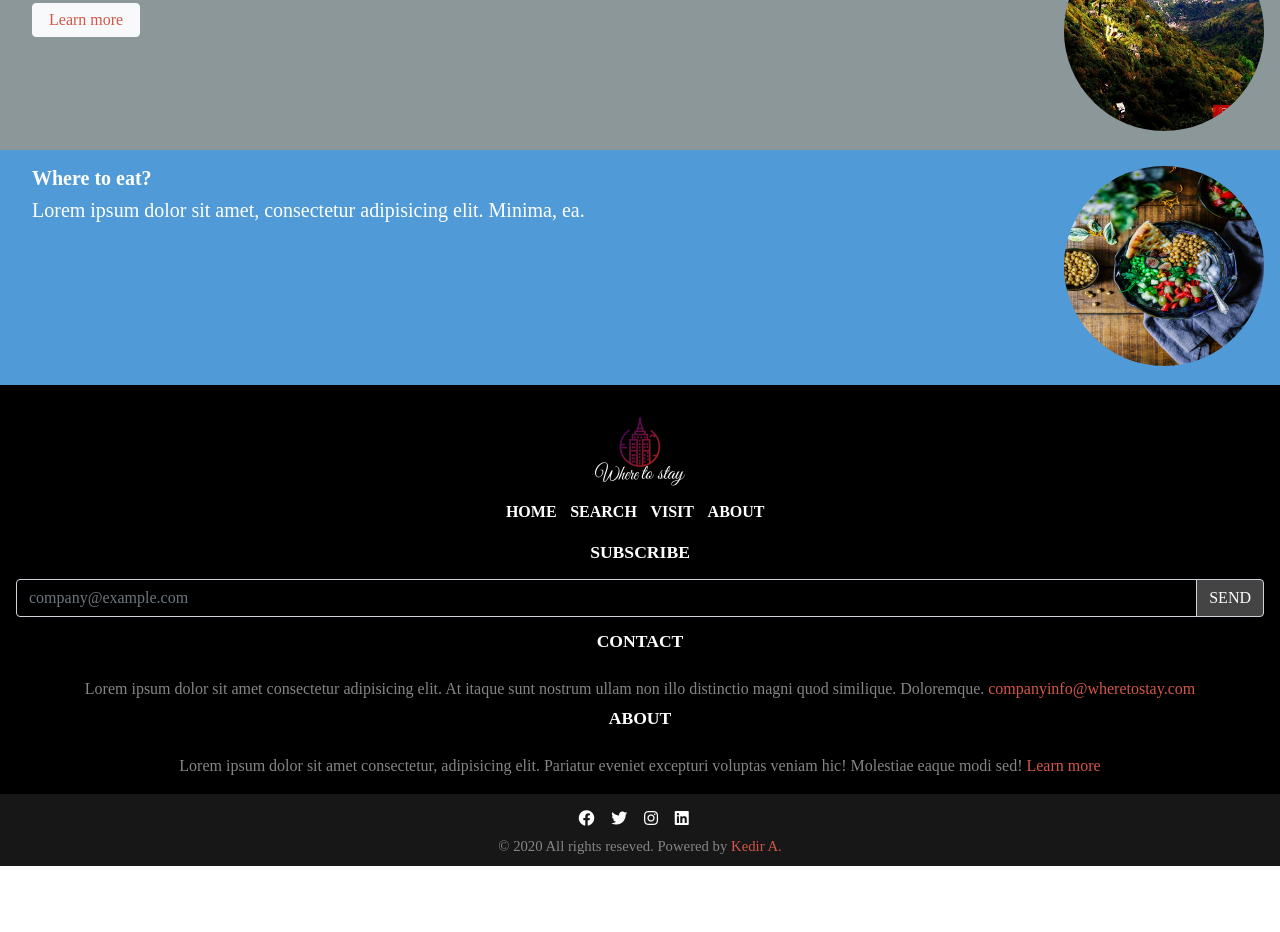
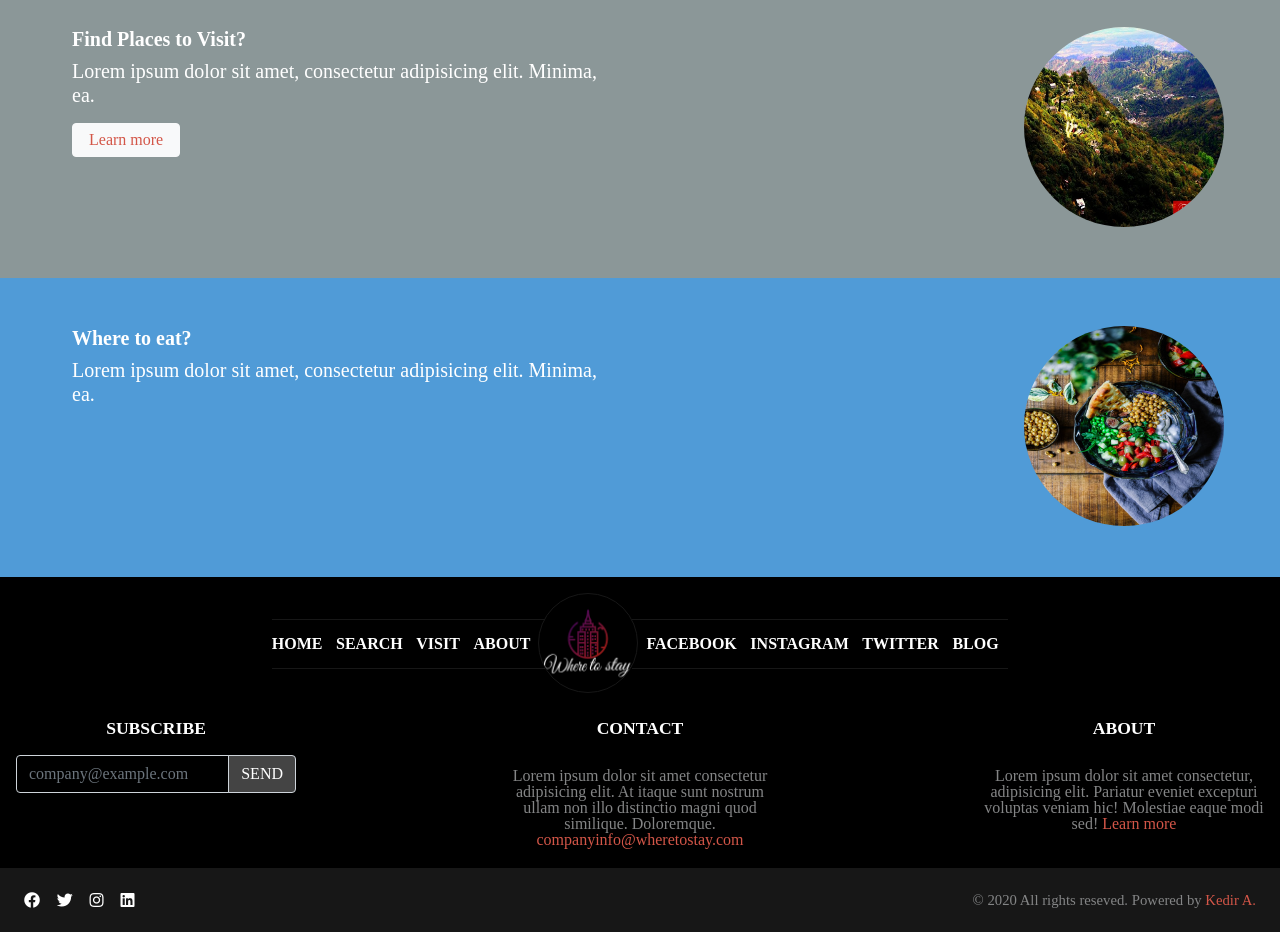
Before and after one commit to keddo/HTMLCapstoneProject, a website: page index.html in a window 1280 px wide. Shown: the part 1491-2423 px from the top of the page. Before the commit the page ends 2357 px from the top, so only its background shows below. Drawn offline with nearby package versions, Linux system fonts and the light colour scheme.

Commit message:
Add footer css layout

```diff
--- a/assets/css/sass/includes/_footer.scss
+++ b/assets/css/sass/includes/_footer.scss
@@ -59,3 +59,59 @@ footer p {
     color: #fff;
     text-transform: uppercase;
 }
+
+@media (min-width: 1024px) {
+    footer .upper {
+        display: flex;
+        justify-content: center;
+        align-items: center;
+    }
+
+    footer .logo {
+       order: 2;
+    }
+
+    footer .first {
+      padding: 1em 0;
+      margin-right: -0.4em;
+      padding-right: 0.3em;
+    }
+
+    footer .last {
+      order: 3;
+      padding: 1em 0;
+      margin-left: -0.4em;
+      padding-left: 0.9em;
+    }
+    footer .logo img {
+        border: 1px solid #171717;
+        border-radius: 50%;
+    }
+
+    footer .first,
+    footer .last {
+        border: 1px solid #171717;
+        border-left: 0;
+        border-right: 0;
+    }
+
+    footer .middle {
+        display: flex;
+        justify-content: space-between;
+    }
+
+    footer .middle > div {
+        width: 280px;
+    }
+
+    footer .social {
+        display: flex;
+        justify-content: space-between;
+        align-items: center;
+        padding: 0.8em 1.5em;
+    }
+
+    footer .social-link {
+        padding-top: 0;
+    }
+}
--- a/assets/css/sass/includes/_main_content.scss
+++ b/assets/css/sass/includes/_main_content.scss
@@ -133,7 +133,12 @@ main {
         width: 400px;
         margin: 0 auto;
     }
+
     main .title {
         grid-column: 1/3;
     }
+
+    main .promo {
+        padding: 2em 3.5em;
+    }
 }
--- a/index.html
+++ b/index.html
@@ -157,12 +157,20 @@
             <div class="logo">
                 <img src="./assets/img/logo.png" alt="Campany Logo" width="100" height="100">
             </div>
-           <nav>
+           <nav class="first">
             <ul>
                 <li><a href="#">Home</a></li>
                 <li><a href="">Search</a></li>
                 <li><a href="">Visit</a></li>
                 <li><a href="">About</a></li>
+            </ul>
+           </nav>
+           <nav class="last">
+            <ul>
+                <li><a href="#">Facebook</a></li>
+                <li><a href="">Instagram</a></li>
+                <li><a href="">Twitter</a></li>
+                <li><a href="">Blog</a></li>
             </ul>
            </nav>
         </div>
```
Also changed, not shown: assets/css/main.css, 1 other file.
